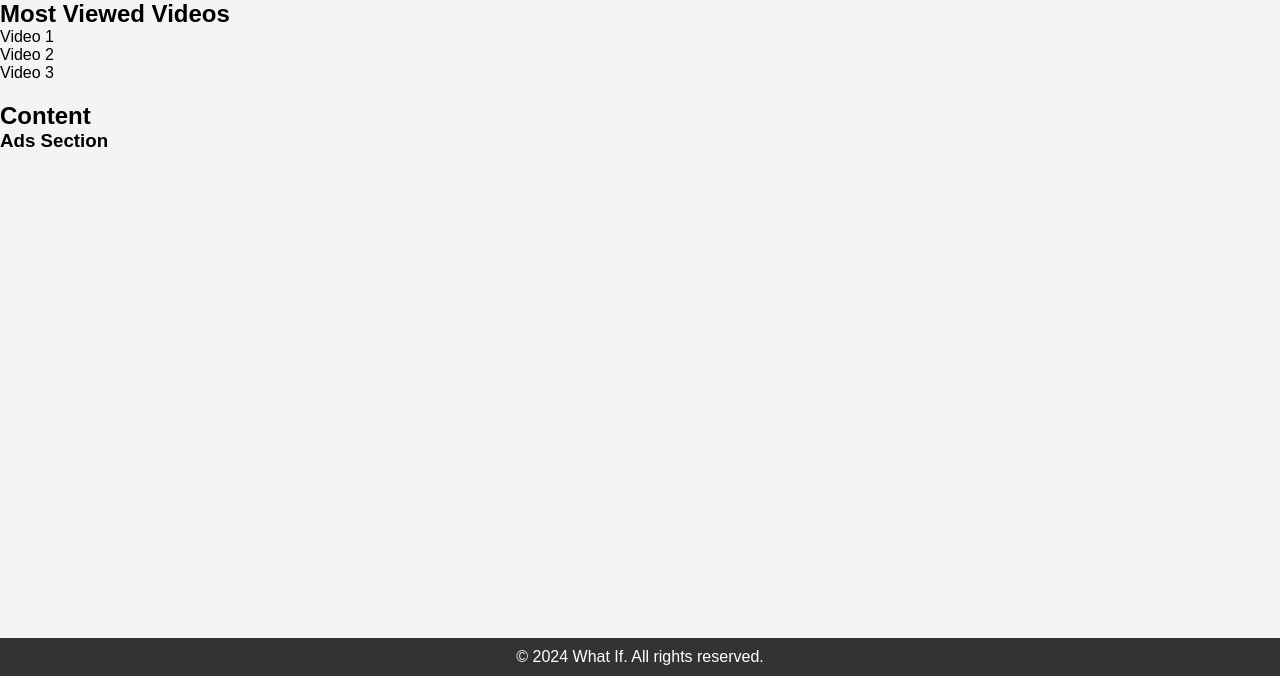
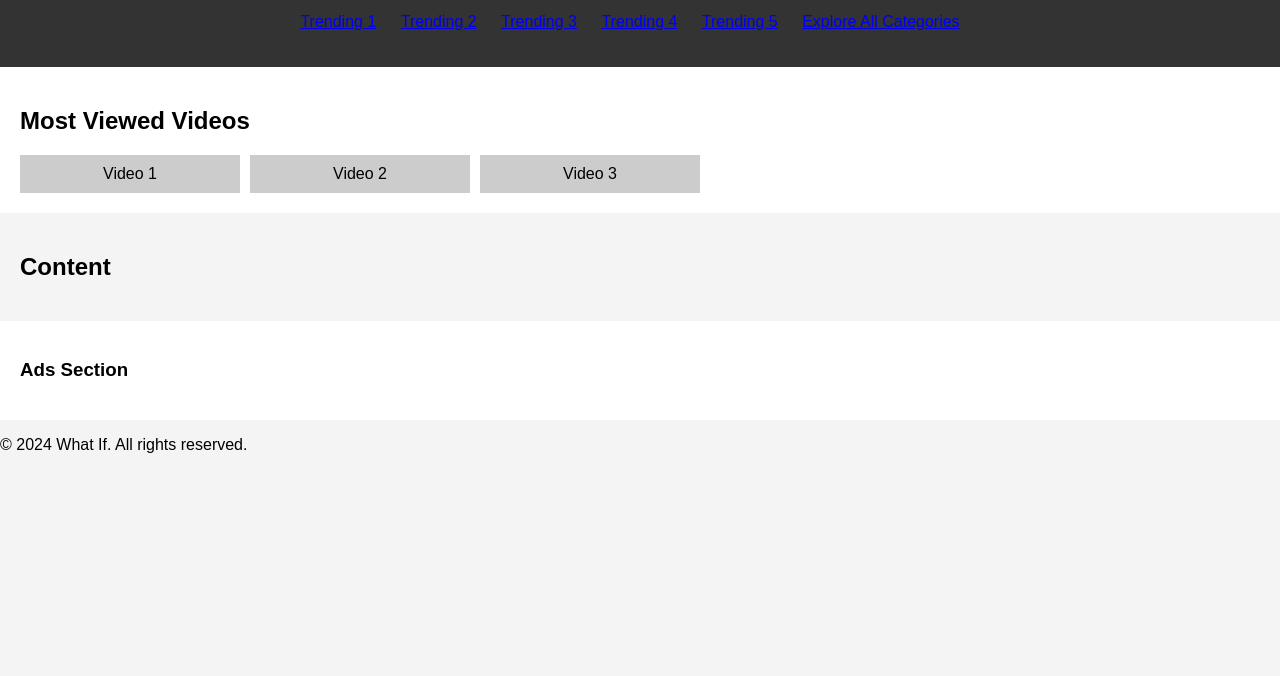
Before and after one commit to Jithendranageswarareddy/MY-EXPERIMENTS, a plain HTML site: page WHAT-IF/index.html in a window 1280 px wide. Shown: the part 124-800 px from the top of the page. Drawn offline with Linux system fonts and the light colour scheme; a script that the page names is missing.

Commit message:
Update styles.css

```diff
--- a/WHAT-IF/styles.css
+++ b/WHAT-IF/styles.css
@@ -1,99 +1,57 @@
-/* Common styles for both user and company side */
-* {
+body {
+    font-family: Arial, sans-serif;
     margin: 0;
     padding: 0;
-    box-sizing: border-box;
-}
-
-body {
-    font-family: Arial, sans-serif;
     background-color: #f4f4f4;
 }
 
 header {
-    background-color: #333;
+    background: #333;
     color: #fff;
     padding: 20px;
     text-align: center;
 }
 
-header h1 {
-    margin-bottom: 10px;
-}
-
 nav ul {
-    list-style-type: none;
+    list-style: none;
     padding: 0;
 }
 
 nav ul li {
     display: inline;
-    margin: 0 10px;
+    margin-right: 20px;
 }
 
-nav ul li a {
-    color: #fff;
-    text-decoration: none;
+#trendingVideos {
+    overflow: hidden;
+    padding: 20px;
+    background: #fff;
 }
 
-.search-bar {
-    margin: 20px 0;
+.carousel {
+    display: flex;
+    overflow-x: auto;
 }
 
-.search-bar input {
+.video {
+    min-width: 200px;
+    margin-right: 10px;
+    background: #ccc;
     padding: 10px;
-    width: 300px;
-    font-size: 16px;
+    text-align: center;
 }
 
-.search-bar button {
-    padding: 10px;
-    font-size: 16px;
-    background-color: #007BFF;
-    color: #fff;
-    border: none;
-    cursor: pointer;
-}
-
-.search-bar button:hover {
-    background-color: #0056b3;
-}
-
-main {
+#content {
     padding: 20px;
 }
 
-footer {
-    text-align: center;
-    background-color: #333;
-    color: #fff;
+.item {
+    background: #fff;
+    margin: 10px 0;
     padding: 10px;
-    position: fixed;
-    width: 100%;
-    bottom: 0;
 }
 
-#content, #companyContent {
-    margin-top: 20px;
+#ads {
+    padding: 20px;
+    background: #fff;
 }
-
-.scenario {
-    background-color: #fff;
-    padding: 20px;
-    margin-bottom: 10px;
-    border-radius: 8px;
-    box-shadow: 0 2px 4px rgba(0, 0, 0, 0.1);
-}
-
-.scenario h3 {
-    margin-bottom: 10px;
-}
-
-.scenario a {
-    color: #007BFF;
-    text-decoration: none;
-}
-
-.scenario a:hover {
-    text-decoration: underline;
-}
```
